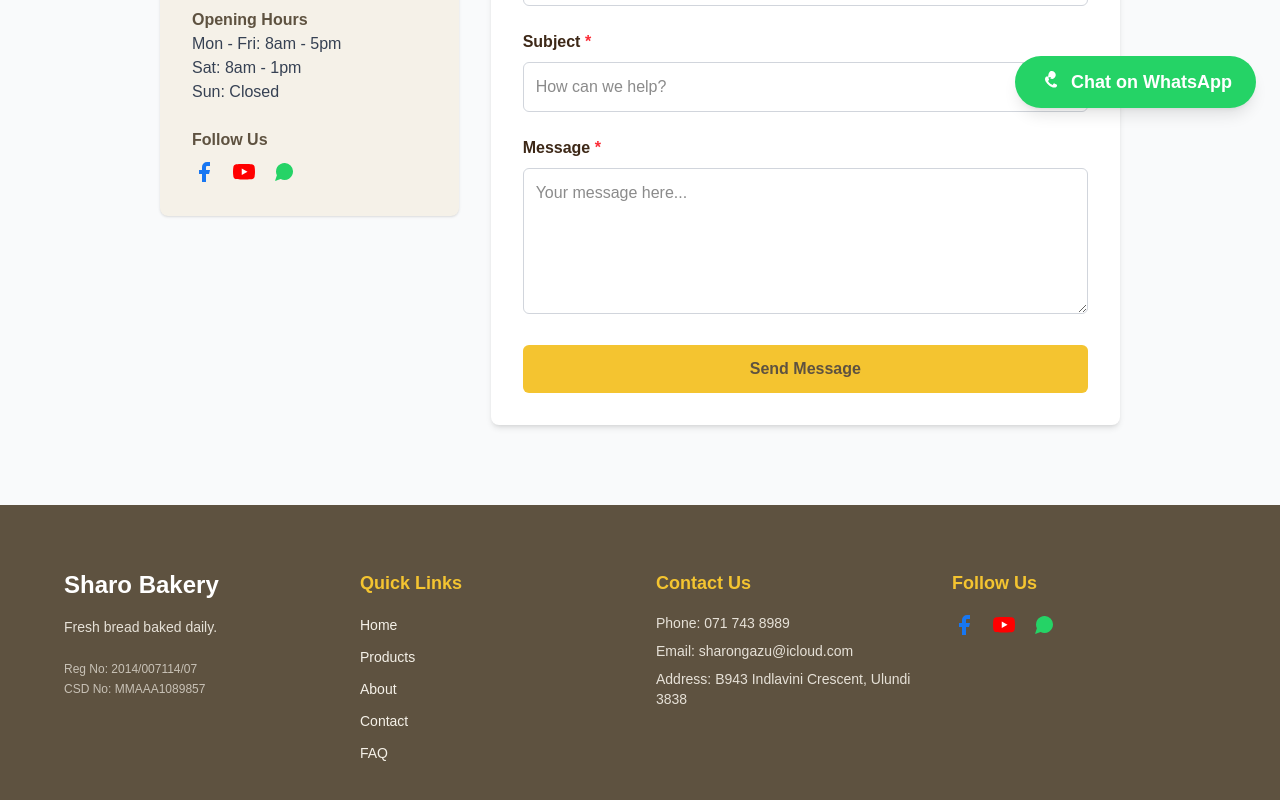
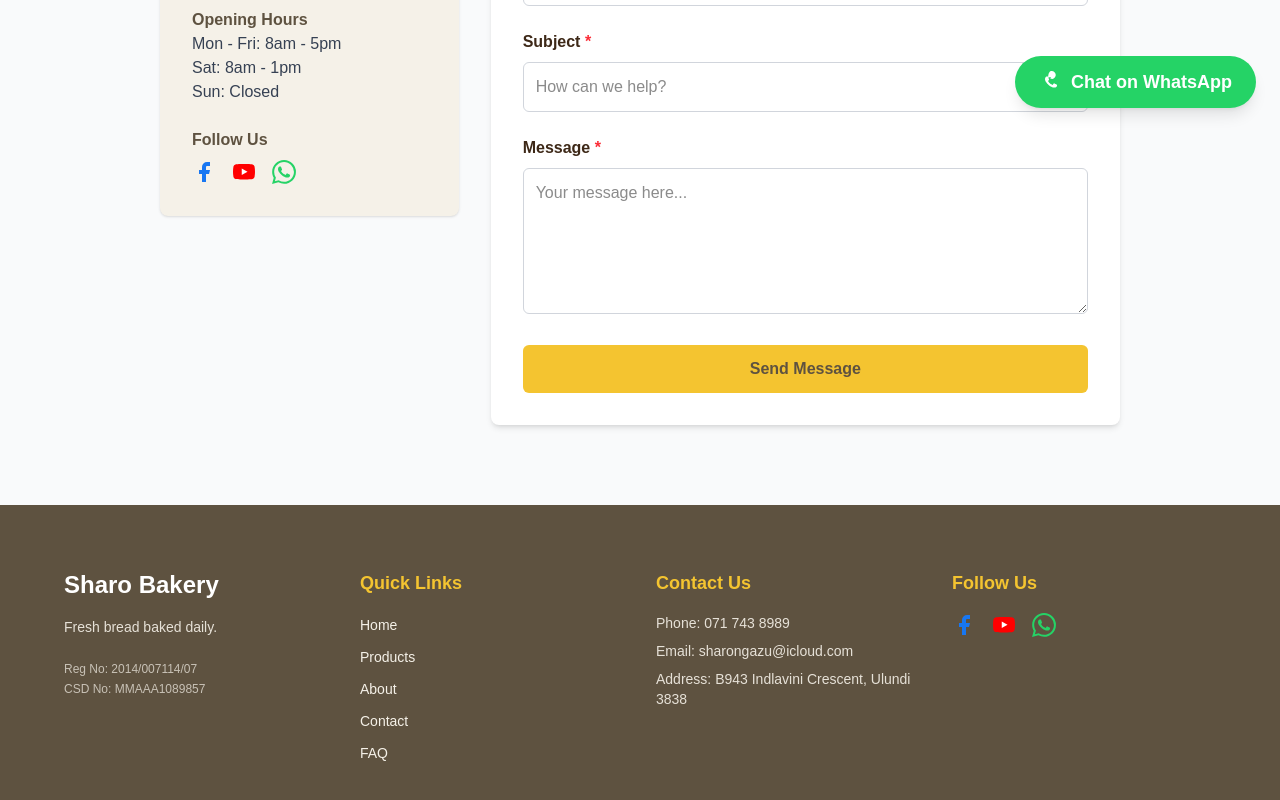
Before and after one commit to futurenowonline-ux/sharo-bakery-website, a Next.js app: page /contact in a window 1280 px wide. Shown: the part 668-1468 px from the top of the page. Built offline with nearby package versions, Linux system fonts and the light colour scheme.

Commit message:
Style: Update WhatsApp icon to official phone-in-bubble style

```diff
--- a/app/components/Footer.tsx
+++ b/app/components/Footer.tsx
@@ -77,8 +77,8 @@
                             className="text-[#25D366] hover:opacity-80 transition-opacity"
                             aria-label="WhatsApp"
                         >
-                            <svg fill="currentColor" strokeLinecap="round" strokeLinejoin="round" strokeWidth="2" className="w-6 h-6" viewBox="0 0 24 24">
-                                <path d="M21 11.5a8.38 8.38 0 01-.9 3.8 8.5 8.5 0 01-7.6 4.7 8.38 8.38 0 01-3.8-.9L3 21l1.9-5.7a8.38 8.38 0 01-.9-3.8 8.5 8.5 0 014.7-7.6 8.38 8.38 0 013.8-.9h.5a8.48 8.48 0 018 8v.5z"></path>
+                            <svg fill="currentColor" strokeLinecap="round" strokeLinejoin="round" strokeWidth="0" className="w-6 h-6" viewBox="0 0 24 24">
+                                <path stroke="none" d="M17.472 14.382c-.297-.149-1.758-.867-2.03-.967-.273-.099-.471-.148-.67.15-.197.297-.767.966-.94 1.164-.173.199-.347.223-.644.075-.297-.15-1.255-.463-2.39-1.475-.883-.788-1.48-1.761-1.653-2.059-.173-.297-.018-.458.13-.606.134-.133.298-.347.446-.52.149-.174.198-.298.298-.497.099-.198.05-.371-.025-.52-.075-.149-.669-1.612-.916-2.207-.242-.579-.487-.5-.669-.51-.173-.008-.371-.01-.57-.01-.198 0-.52.074-.792.372-.272.297-1.04 1.016-1.04 2.479 0 1.462 1.065 2.875 1.213 3.074.149.198 2.096 3.2 5.077 4.487.709.306 1.262.489 1.694.625.712.227 1.36.195 1.871.118.571-.085 1.758-.719 2.006-1.413.248-.694.248-1.289.173-1.413-.074-.124-.272-.198-.57-.347m-5.421 7.403h-.004a9.87 9.87 0 01-5.031-1.378l-.361-.214-3.741.982.998-3.648-.235-.374a9.86 9.86 0 01-1.51-5.26c.001-5.45 4.436-9.884 9.888-9.884 2.64 0 5.122 1.03 6.988 2.898a9.825 9.825 0 012.893 6.994c-.003 5.45-4.437 9.884-9.885 9.884m8.413-18.297A11.815 11.815 0 0012.05 0C5.495 0 .16 5.335.157 11.892c0 2.096.547 4.142 1.588 5.945L.057 24l6.305-1.654a11.882 11.882 0 005.683 1.448h.005c6.554 0 11.89-5.335 11.893-11.893a11.821 11.821 0 00-3.48-8.413Z" />
                             </svg>
                         </a>
                     </div>
--- a/app/contact/page.tsx
+++ b/app/contact/page.tsx
@@ -87,8 +87,8 @@
                                         className="text-[#25D366] hover:opacity-80 transition-opacity"
                                         aria-label="WhatsApp"
                                     >
-                                        <svg fill="currentColor" strokeLinecap="round" strokeLinejoin="round" strokeWidth="2" className="h-6 w-6" viewBox="0 0 24 24">
-                                            <path d="M21 11.5a8.38 8.38 0 01-.9 3.8 8.5 8.5 0 01-7.6 4.7 8.38 8.38 0 01-3.8-.9L3 21l1.9-5.7a8.38 8.38 0 01-.9-3.8 8.5 8.5 0 014.7-7.6 8.38 8.38 0 013.8-.9h.5a8.48 8.48 0 018 8v.5z"></path>
+                                        <svg fill="currentColor" strokeLinecap="round" strokeLinejoin="round" strokeWidth="0" className="h-6 w-6" viewBox="0 0 24 24">
+                                            <path stroke="none" d="M17.472 14.382c-.297-.149-1.758-.867-2.03-.967-.273-.099-.471-.148-.67.15-.197.297-.767.966-.94 1.164-.173.199-.347.223-.644.075-.297-.15-1.255-.463-2.39-1.475-.883-.788-1.48-1.761-1.653-2.059-.173-.297-.018-.458.13-.606.134-.133.298-.347.446-.52.149-.174.198-.298.298-.497.099-.198.05-.371-.025-.52-.075-.149-.669-1.612-.916-2.207-.242-.579-.487-.5-.669-.51-.173-.008-.371-.01-.57-.01-.198 0-.52.074-.792.372-.272.297-1.04 1.016-1.04 2.479 0 1.462 1.065 2.875 1.213 3.074.149.198 2.096 3.2 5.077 4.487.709.306 1.262.489 1.694.625.712.227 1.36.195 1.871.118.571-.085 1.758-.719 2.006-1.413.248-.694.248-1.289.173-1.413-.074-.124-.272-.198-.57-.347m-5.421 7.403h-.004a9.87 9.87 0 01-5.031-1.378l-.361-.214-3.741.982.998-3.648-.235-.374a9.86 9.86 0 01-1.51-5.26c.001-5.45 4.436-9.884 9.888-9.884 2.64 0 5.122 1.03 6.988 2.898a9.825 9.825 0 012.893 6.994c-.003 5.45-4.437 9.884-9.885 9.884m8.413-18.297A11.815 11.815 0 0012.05 0C5.495 0 .16 5.335.157 11.892c0 2.096.547 4.142 1.588 5.945L.057 24l6.305-1.654a11.882 11.882 0 005.683 1.448h.005c6.554 0 11.89-5.335 11.893-11.893a11.821 11.821 0 00-3.48-8.413Z" />
                                         </svg>
                                     </a>
                                 </div>
```
